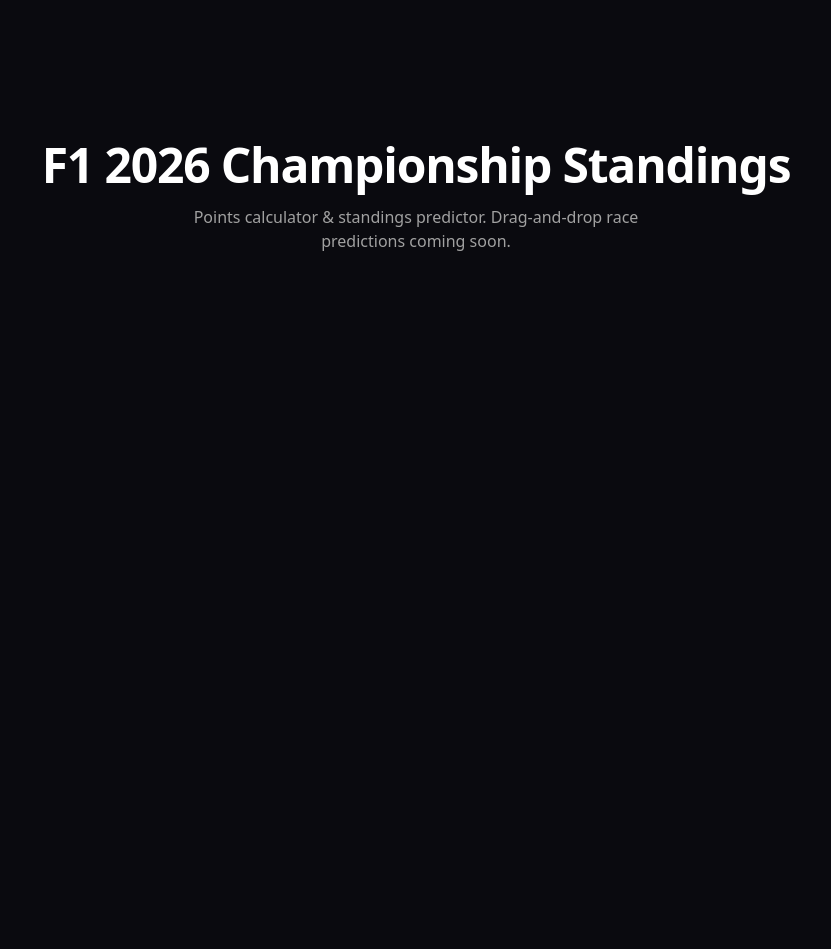
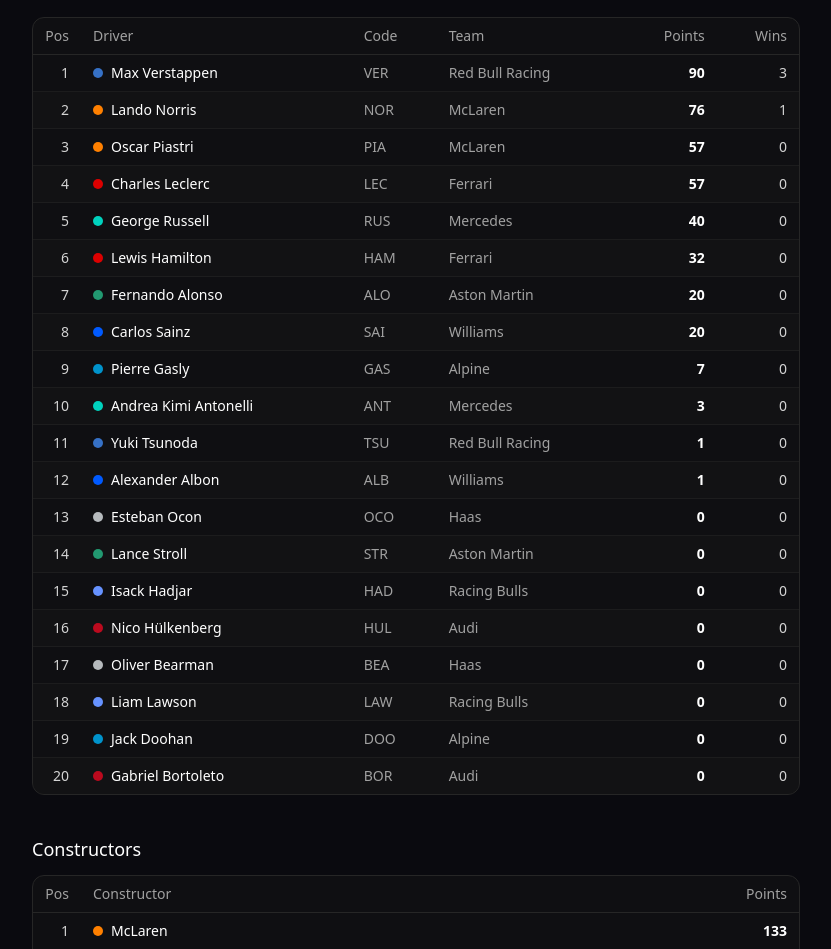
Before and after one commit to VarnishDas/f1-points-calculator, a React (Vite) app: page / in a window 1280 px wide. Shown: the part 203-1152 px from the top of the page, without its empty margins (224-1055 px from the left). Before the commit the page ends 800 px from the top, so only its background shows below. Built offline with nearby package versions, Linux system fonts and the light colour scheme.

Commit message:
render driver and constructor standings tables

```diff
--- a/src/App.tsx
+++ b/src/App.tsx
@@ -1,13 +1,42 @@
+import { drivers, races, teams } from "./data";
+import { calculateStandings } from "./engine/calculateStandings";
+import StandingsTable from "./components/StandingsTable";
+import TeamStandingsTable from "./components/TeamStandingsTable";
+
 function App() {
+  const { drivers: driverStandings, teams: teamStandings } = calculateStandings(
+    races,
+    drivers,
+    teams,
+  );
+
   return (
-    <main className="min-h-screen flex flex-col items-center justify-center px-4">
-      <h1 className="text-4xl sm:text-5xl font-semibold tracking-tight text-white text-center">
-        F1 2026 Championship Standings
-      </h1>
-      <p className="mt-4 text-neutral-400 text-center max-w-md">
-        Points calculator &amp; standings predictor. Drag-and-drop race
-        predictions coming soon.
-      </p>
+    <main className="min-h-screen px-4 py-8 sm:py-12">
+      <div className="mx-auto w-full max-w-3xl">
+        <header className="mb-8 text-center">
+          <h1 className="text-3xl sm:text-4xl font-semibold tracking-tight text-white">
+            F1 2026 Championship Standings
+          </h1>
+          <p className="mt-3 text-neutral-400 max-w-xl mx-auto">
+            Live championship standings based on completed races. Drag-and-drop
+            race predictions coming soon.
+          </p>
+        </header>
+
+        <section className="mb-10" aria-label="Driver standings">
+          <h2 className="mb-3 text-lg font-medium text-white">Drivers</h2>
+          <StandingsTable
+            standings={driverStandings}
+            drivers={drivers}
+            teams={teams}
+          />
+        </section>
+
+        <section aria-label="Constructor standings">
+          <h2 className="mb-3 text-lg font-medium text-white">Constructors</h2>
+          <TeamStandingsTable standings={teamStandings} teams={teams} />
+        </section>
+      </div>
     </main>
   );
 }
--- /dev/null
+++ b/src/components/StandingsTable.tsx
@@ -0,0 +1,81 @@
+import type { Driver } from "../types/driver";
+import type { Team } from "../types/team";
+import type { DriverStanding } from "../types/standings";
+
+type StandingsTableProps = {
+  standings: DriverStanding[];
+  drivers: Driver[];
+  teams: Team[];
+};
+
+export default function StandingsTable({
+  standings,
+  drivers,
+  teams,
+}: StandingsTableProps) {
+  const driverById = new Map(drivers.map((d) => [d.id, d]));
+  const teamById = new Map(teams.map((t) => [t.id, t]));
+
+  return (
+    <div className="w-full overflow-x-auto rounded-xl border border-neutral-800 bg-neutral-900/40">
+      <table className="w-full border-collapse text-sm">
+        <thead>
+          <tr className="border-b border-neutral-800 text-left text-neutral-400">
+            <th className="py-2 px-3 w-12 text-right font-medium">Pos</th>
+            <th className="py-2 px-3 font-medium">Driver</th>
+            <th className="py-2 px-3 hidden sm:table-cell font-medium">Code</th>
+            <th className="py-2 px-3 hidden md:table-cell font-medium">Team</th>
+            <th className="py-2 px-3 text-right font-medium">Points</th>
+            <th className="py-2 px-3 text-right font-medium">Wins</th>
+          </tr>
+        </thead>
+        <tbody>
+          {standings.map((row, index) => {
+            const driver = driverById.get(row.driverId);
+            const team = driver ? teamById.get(driver.teamId) : undefined;
+            const zebra = index % 2 === 1 ? "bg-neutral-900/50" : "";
+
+            return (
+              <tr
+                key={row.driverId}
+                className={`border-b border-neutral-800/60 last:border-b-0 ${zebra}`}
+              >
+                <td className="py-2 px-3 text-right tabular-nums text-neutral-300">
+                  {row.position}
+                </td>
+                <td className="py-2 px-3">
+                  <div className="flex items-center gap-2">
+                    {team && (
+                      <span
+                        aria-hidden="true"
+                        className="inline-block h-2.5 w-2.5 shrink-0 rounded-full"
+                        style={{ backgroundColor: team.color }}
+                      />
+                    )}
+                    <span className="text-white">
+                      {driver
+                        ? `${driver.firstName} ${driver.lastName}`
+                        : row.driverId}
+                    </span>
+                  </div>
+                </td>
+                <td className="py-2 px-3 hidden sm:table-cell text-neutral-400 tabular-nums">
+                  {driver?.code ?? "—"}
+                </td>
+                <td className="py-2 px-3 hidden md:table-cell text-neutral-400">
+                  {team?.name ?? "—"}
+                </td>
+                <td className="py-2 px-3 text-right tabular-nums font-semibold text-white">
+                  {row.points}
+                </td>
+                <td className="py-2 px-3 text-right tabular-nums text-neutral-300">
+                  {row.wins}
+                </td>
+              </tr>
+            );
+          })}
+        </tbody>
+      </table>
+    </div>
+  );
+}
--- /dev/null
+++ b/src/components/TeamStandingsTable.tsx
@@ -0,0 +1,62 @@
+import type { Team } from "../types/team";
+import type { TeamStanding } from "../types/standings";
+
+type TeamStandingsTableProps = {
+  standings: TeamStanding[];
+  teams: Team[];
+};
+
+export default function TeamStandingsTable({
+  standings,
+  teams,
+}: TeamStandingsTableProps) {
+  const teamById = new Map(teams.map((t) => [t.id, t]));
+
+  return (
+    <div className="w-full overflow-x-auto rounded-xl border border-neutral-800 bg-neutral-900/40">
+      <table className="w-full border-collapse text-sm">
+        <thead>
+          <tr className="border-b border-neutral-800 text-left text-neutral-400">
+            <th className="py-2 px-3 w-12 text-right font-medium">Pos</th>
+            <th className="py-2 px-3 font-medium">Constructor</th>
+            <th className="py-2 px-3 text-right font-medium">Points</th>
+          </tr>
+        </thead>
+        <tbody>
+          {standings.map((row, index) => {
+            const team = teamById.get(row.teamId);
+            const zebra = index % 2 === 1 ? "bg-neutral-900/50" : "";
+
+            return (
+              <tr
+                key={row.teamId}
+                className={`border-b border-neutral-800/60 last:border-b-0 ${zebra}`}
+              >
+                <td className="py-2 px-3 text-right tabular-nums text-neutral-300">
+                  {row.position}
+                </td>
+                <td className="py-2 px-3">
+                  <div className="flex items-center gap-2">
+                    {team && (
+                      <span
+                        aria-hidden="true"
+                        className="inline-block h-2.5 w-2.5 shrink-0 rounded-full"
+                        style={{ backgroundColor: team.color }}
+                      />
+                    )}
+                    <span className="text-white">
+                      {team?.name ?? row.teamId}
+                    </span>
+                  </div>
+                </td>
+                <td className="py-2 px-3 text-right tabular-nums font-semibold text-white">
+                  {row.points}
+                </td>
+              </tr>
+            );
+          })}
+        </tbody>
+      </table>
+    </div>
+  );
+}
```
